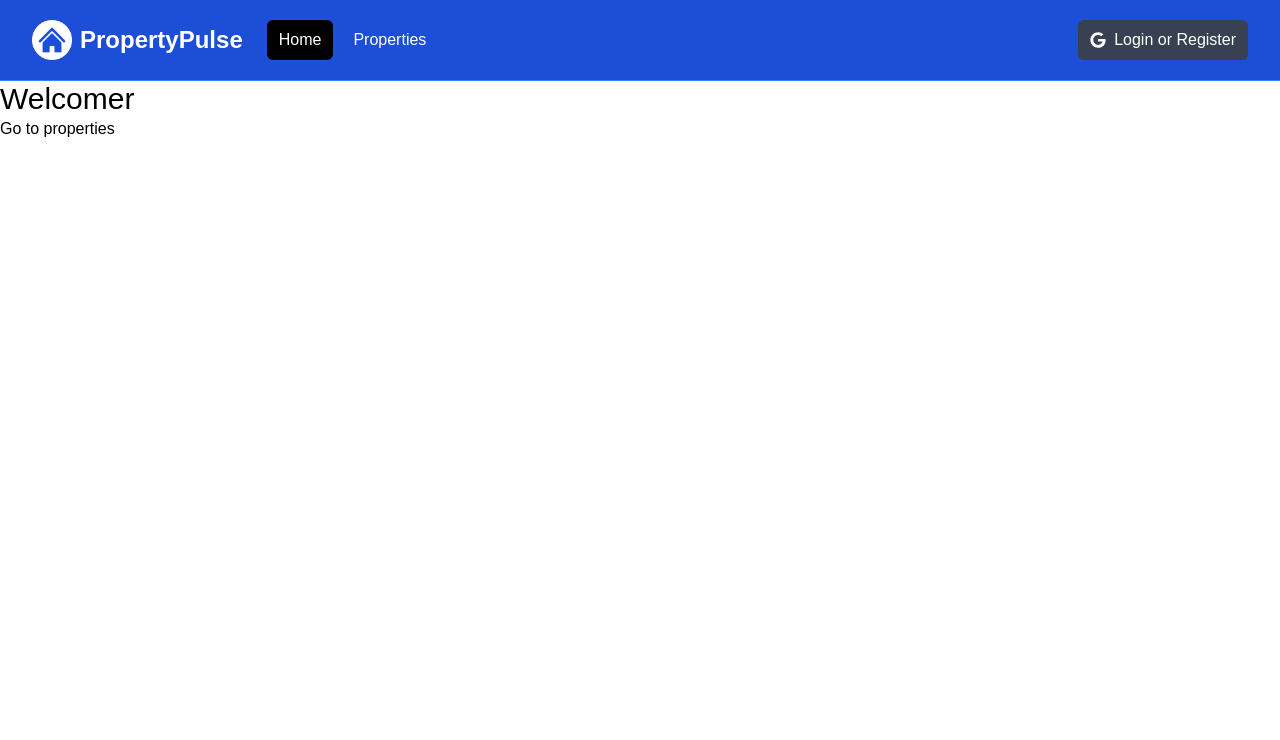
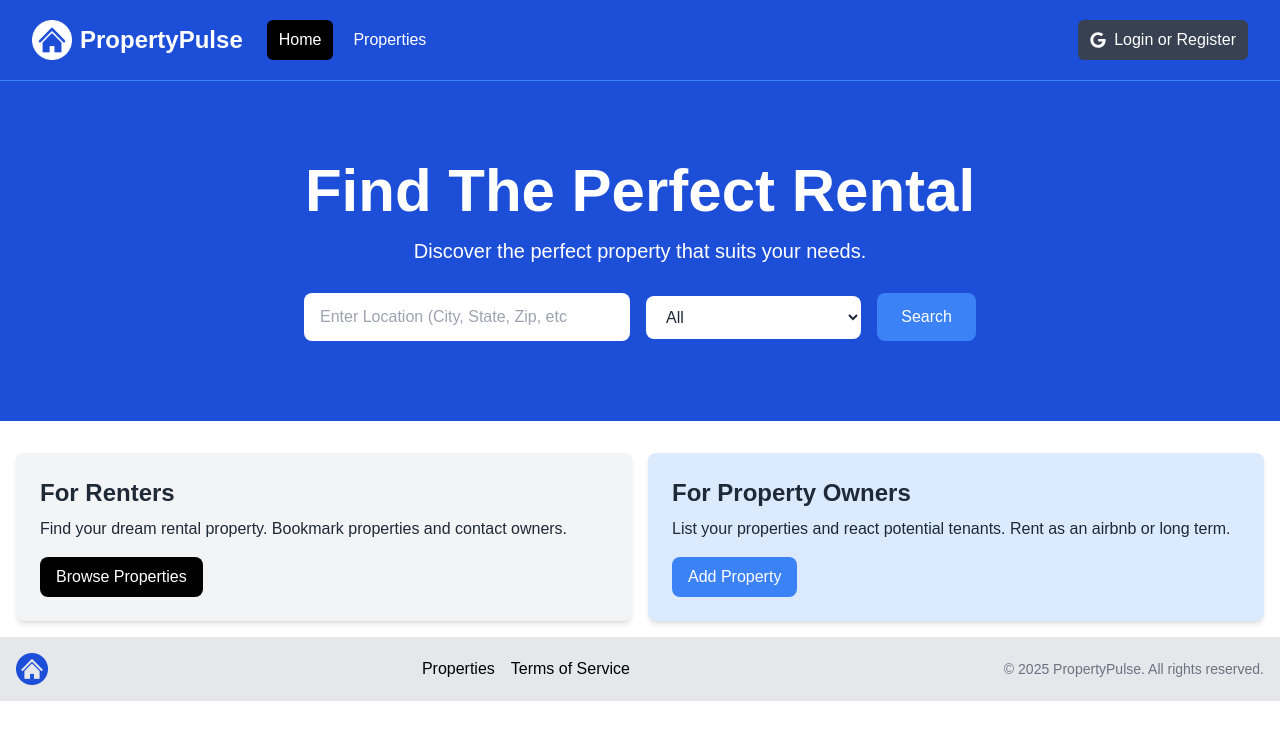
Before and after one commit to codendive/property-pulse, a Next.js app: page / in a window 1280 px wide. Shown: the top 740 px of the page. Built offline with nearby package versions, Linux system fonts and the light colour scheme.

Commit message:
Add Footer, Hero, InfoBox, and InfoBoxes components for enhanced layout and user engagement

```diff
--- a/app/layout.tsx
+++ b/app/layout.tsx
@@ -1,4 +1,5 @@
 import Navbar from '@/components/navbar'
+import Footer from '@/components/Footer'
 import '@/assets/styles/globals.css'
 
 export const metadata = {
@@ -13,6 +14,7 @@
       <body>
         <Navbar />
         <main>{children}</main>
+        <Footer />
       </body>
     </html>
   )
--- a/app/page.tsx
+++ b/app/page.tsx
@@ -1,11 +1,12 @@
-import Link from 'next/link'
+import Hero from '@/components/hero'
+import InfoBoxes from '@/components/infoBoxes'
 
 const HomePage = () => {
   return (
-    <div>
-      <h1 className='text-3xl'>Welcomer</h1>
-      <Link href='/properties'>Go to properties</Link>
-    </div>
+    <>
+      <Hero />
+      <InfoBoxes />
+    </>
   )
 }
 
--- /dev/null
+++ b/components/Footer.tsx
@@ -0,0 +1,33 @@
+import Link from 'next/link'
+import Image from 'next/image'
+import logo from '@/assets/images/logo.png'
+
+const Footer = () => {
+  const currentYear = new Date().getFullYear()
+  return (
+    <footer className='py-4 mt-24 mt-auto bg-gray-200'>
+      <div className='container flex flex-col items-center justify-between px-4 mx-auto md:flex-row'>
+        <div className='mb-4 md:mb-0'>
+          <Image src={logo} alt='Logo' className='w-auto h-8' />
+        </div>
+        <div className='flex flex-wrap justify-center mb-4 md:justify-start md:mb-0'>
+          <ul className='flex space-x-4'>
+            <li>
+              <Link href='/properties'>Properties</Link>
+            </li>
+            <li>
+              <Link href='/'>Terms of Service</Link>
+            </li>
+          </ul>
+        </div>
+        <div>
+          <p className='mt-2 text-sm text-gray-500 md:mt-0'>
+            &copy; {currentYear} PropertyPulse. All rights reserved.
+          </p>
+        </div>
+      </div>
+    </footer>
+  )
+}
+
+export default Footer
--- /dev/null
+++ b/components/Hero.tsx
@@ -0,0 +1,57 @@
+const Hero = () => {
+  return (
+    <section className='py-20 mb-4 bg-blue-700'>
+      <div className='flex flex-col items-center px-4 mx-auto max-w-7xl sm:px-6 lg:px-8'>
+        <div className='text-center'>
+          <h1 className='text-4xl font-extrabold text-white sm:text-5xl md:text-6xl'>
+            Find The Perfect Rental
+          </h1>
+          <p className='my-4 text-xl text-white'>
+            Discover the perfect property that suits your needs.
+          </p>
+        </div>
+        {/* <!-- Form Component --> */}
+        <form className='flex flex-col items-center w-full max-w-2xl mx-auto mt-3 md:flex-row'>
+          <div className='w-full mb-4 md:w-3/5 md:pr-2 md:mb-0'>
+            <label htmlFor='location' className='sr-only'>
+              Location
+            </label>
+            <input
+              type='text'
+              id='location'
+              placeholder='Enter Location (City, State, Zip, etc'
+              className='w-full px-4 py-3 text-gray-800 bg-white rounded-lg focus:outline-none focus:ring focus:ring-blue-500'
+            />
+          </div>
+          <div className='w-full md:w-2/5 md:pl-2'>
+            <label htmlFor='property-type' className='sr-only'>
+              Property Type
+            </label>
+            <select
+              id='property-type'
+              className='w-full px-4 py-3 text-gray-800 bg-white rounded-lg focus:outline-none focus:ring focus:ring-blue-500'
+            >
+              <option value='All'>All</option>
+              <option value='Apartment'>Apartment</option>
+              <option value='Studio'>Studio</option>
+              <option value='Condo'>Condo</option>
+              <option value='House'>House</option>
+              <option value='Cabin Or Cottage'>Cabin or Cottage</option>
+              <option value='Loft'>Loft</option>
+              <option value='Room'>Room</option>
+              <option value='Other'>Other</option>
+            </select>
+          </div>
+          <button
+            type='submit'
+            className='w-full px-6 py-3 mt-4 text-white bg-blue-500 rounded-lg md:ml-4 md:mt-0 md:w-auto hover:bg-blue-600 focus:outline-none focus:ring focus:ring-blue-500'
+          >
+            Search
+          </button>
+        </form>
+      </div>
+    </section>
+  )
+}
+
+export default Hero
--- /dev/null
+++ b/components/InfoBox.tsx
@@ -0,0 +1,38 @@
+import Link from 'next/link'
+
+type ButtonInfo = {
+  text: string
+  link: string
+  backgroundColor: string
+}
+
+type Props = {
+  heading: string
+  backgroundColor?: string
+  textColor?: string
+  buttonInfo: ButtonInfo
+  children: React.ReactNode
+}
+
+const InfoBox = ({
+  heading,
+  backgroundColor = 'bg-gray-100',
+  textColor = 'text-gray-800',
+  buttonInfo,
+  children
+}: Props) => {
+  return (
+    <div className={`${backgroundColor} p-6 rounded-lg shadow-md`}>
+      <h2 className={`${textColor} text-2xl font-bold`}>{heading}</h2>
+      <p className={`${textColor} mt-2 mb-4`}>{children}</p>
+      <Link
+        href={`${buttonInfo.link}`}
+        className={`${buttonInfo.backgroundColor} inline-block px-4 py-2 text-white rounded-lg hover:bg-gray-700`}
+      >
+        {buttonInfo.text}
+      </Link>
+    </div>
+  )
+}
+
+export default InfoBox
--- /dev/null
+++ b/components/InfoBoxes.tsx
@@ -0,0 +1,37 @@
+import InfoBox from './InfoBox'
+
+const InfoBoxes = () => {
+  return (
+    <section>
+      <div className='m-auto container-xl lg:container'>
+        <div className='grid grid-cols-1 gap-4 p-4 rounded-lg md:grid-cols-2'>
+          <InfoBox
+            heading='For Renters'
+            buttonInfo={{
+              text: 'Browse Properties',
+              link: '/properties',
+              backgroundColor: 'bg-black'
+            }}
+          >
+            Find your dream rental property. Bookmark properties and contact
+            owners.
+          </InfoBox>
+          <InfoBox
+            heading='For Property Owners'
+            backgroundColor='bg-blue-100'
+            buttonInfo={{
+              text: 'Add Property',
+              link: '/properties/add',
+              backgroundColor: 'bg-blue-500'
+            }}
+          >
+            List your properties and react potential tenants. Rent as an airbnb
+            or long term.
+          </InfoBox>
+        </div>
+      </div>
+    </section>
+  )
+}
+
+export default InfoBoxes
```
